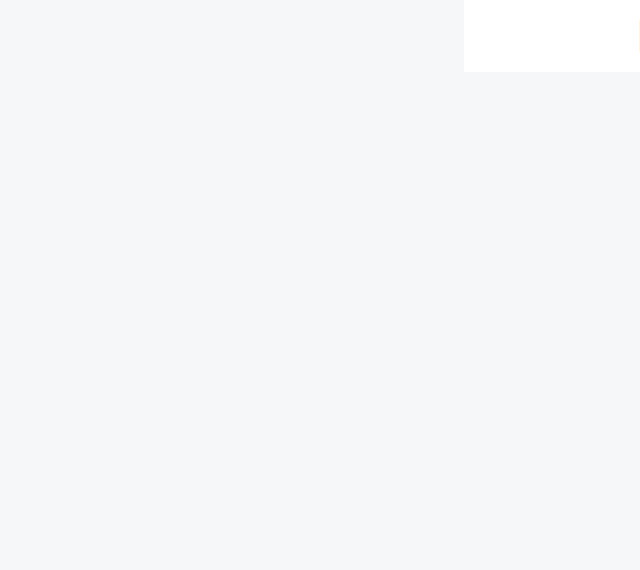
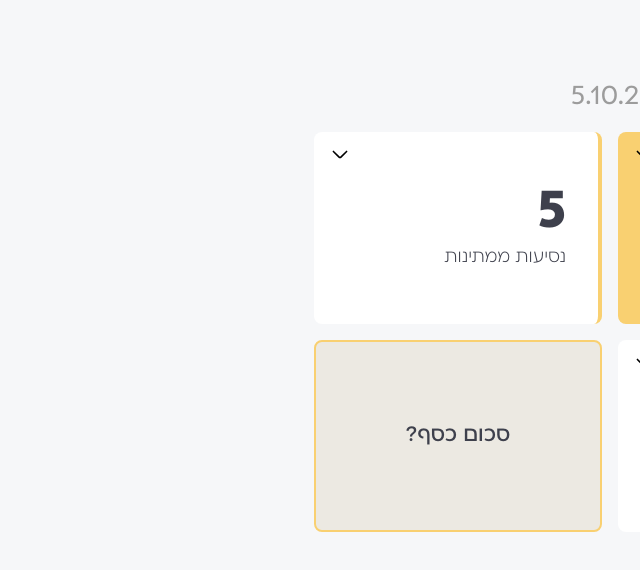
Before and after one commit to vinayakkumawat/driveitconsole, a Next.js app: page / in a window 1280 px wide. Shown: the top 570 px of the page, without its empty margins (640-1280 px from the left). Built offline with nearby package versions, Linux system fonts and the light colour scheme.

Commit message:
basic updates

```diff
--- a/src/app/all-tenders/page.tsx
+++ b/src/app/all-tenders/page.tsx
@@ -1,9 +1,16 @@
 import React from 'react'
 import Image from 'next/image'
+import Nav from '@/components/Navbar/page'
+import Header from '@/components/Header/page'
 
 const allTendersPage = () => {
     return (
-        <div className=''>
+        <>
+            <div className="">
+                <Nav />
+                <Header />
+            </div>
+            <div className='mr-80 flex flex-col gap-12'>
                 <section className="flex flex-col gap-6 mx-20 mt-20">
                     <div className="flex justify-between items-center gap-3 text-3xl border-b border-b-[#BCBCBC] relative">
                         <div className="flex gap-6 mr-4">
@@ -37,6 +44,7 @@
                     </div>
                 </section>
             </div>
+        </>
     )
 }
 
--- a/src/app/layout.tsx
+++ b/src/app/layout.tsx
@@ -1,8 +1,6 @@
 import type { Metadata } from "next";
 import localFont from "next/font/local";
 import "./globals.css";
-import Nav from "@/components/Navbar/page";
-import Header from "@/components/Header/page";
 
 const ploni = localFont({
   src: [
@@ -65,11 +63,7 @@
         className={`${ploni.className} antialiased`}
         dir="rtl"
       >
-        <div className="">
-          <Nav />
-          <Header />
-        </div>
-        <main className="mr-80 flex flex-col gap-12">
+        <main className="">
           {children}
         </main>
       </body>
--- a/src/app/page.tsx
+++ b/src/app/page.tsx
@@ -1,7 +1,13 @@
+import Nav from "@/components/Navbar/page";
 import Image from "next/image";
 
 export default function Home() {
   return (
+    <>
+      <div className="">
+        <Nav />
+      </div>
+      <div className="mr-80 flex flex-col gap-12">
         <div className="flex flex-col gap-12">
           <section className="flex flex-col gap-4 mt-20 mx-20">
             <div className="flex justify-start items-center gap-3 text-3xl">
@@ -58,5 +64,7 @@
             </div>
           </section>
         </div>
+      </div>
+    </>
   );
 }
```
Lines whose indentation alone changed are shown as unchanged.
